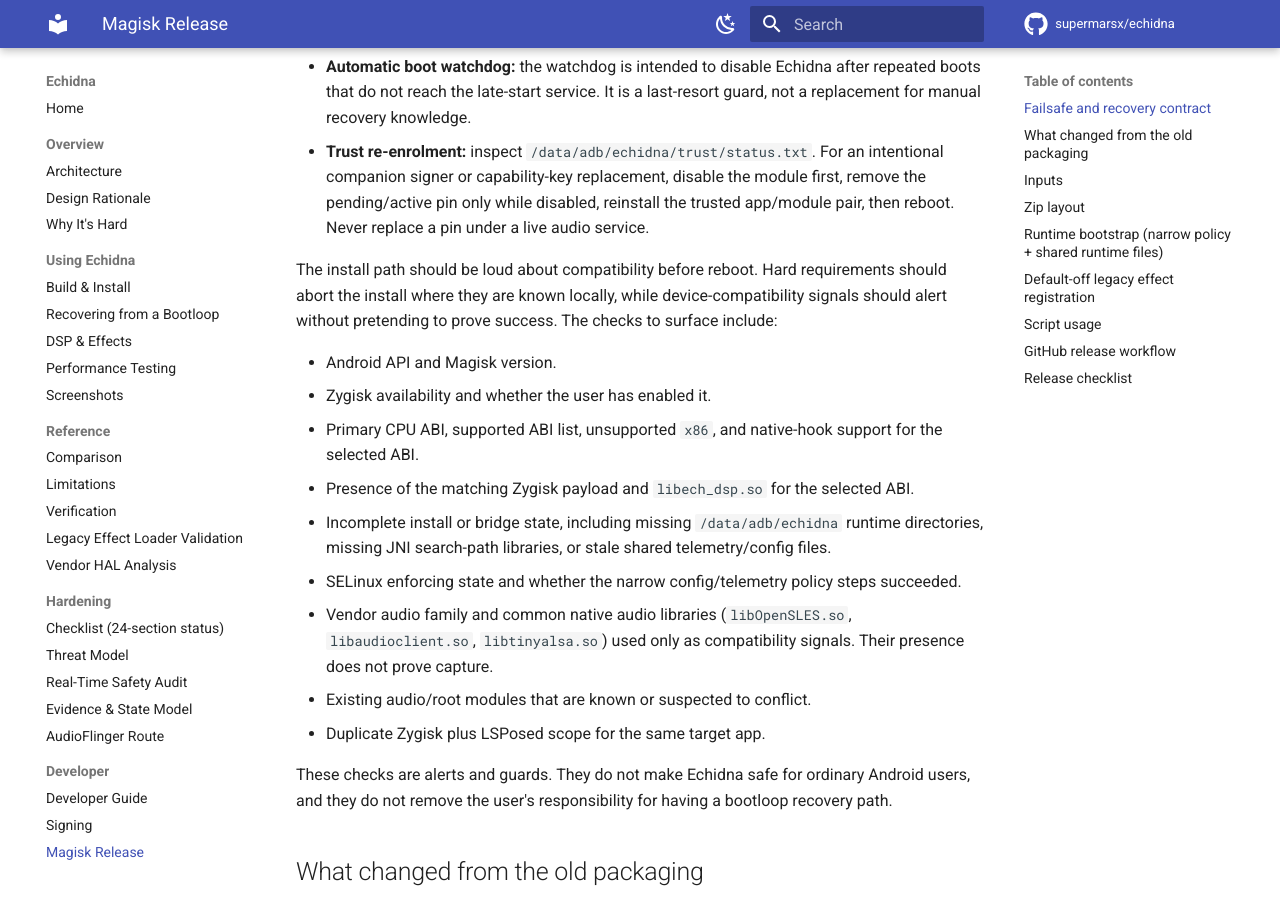
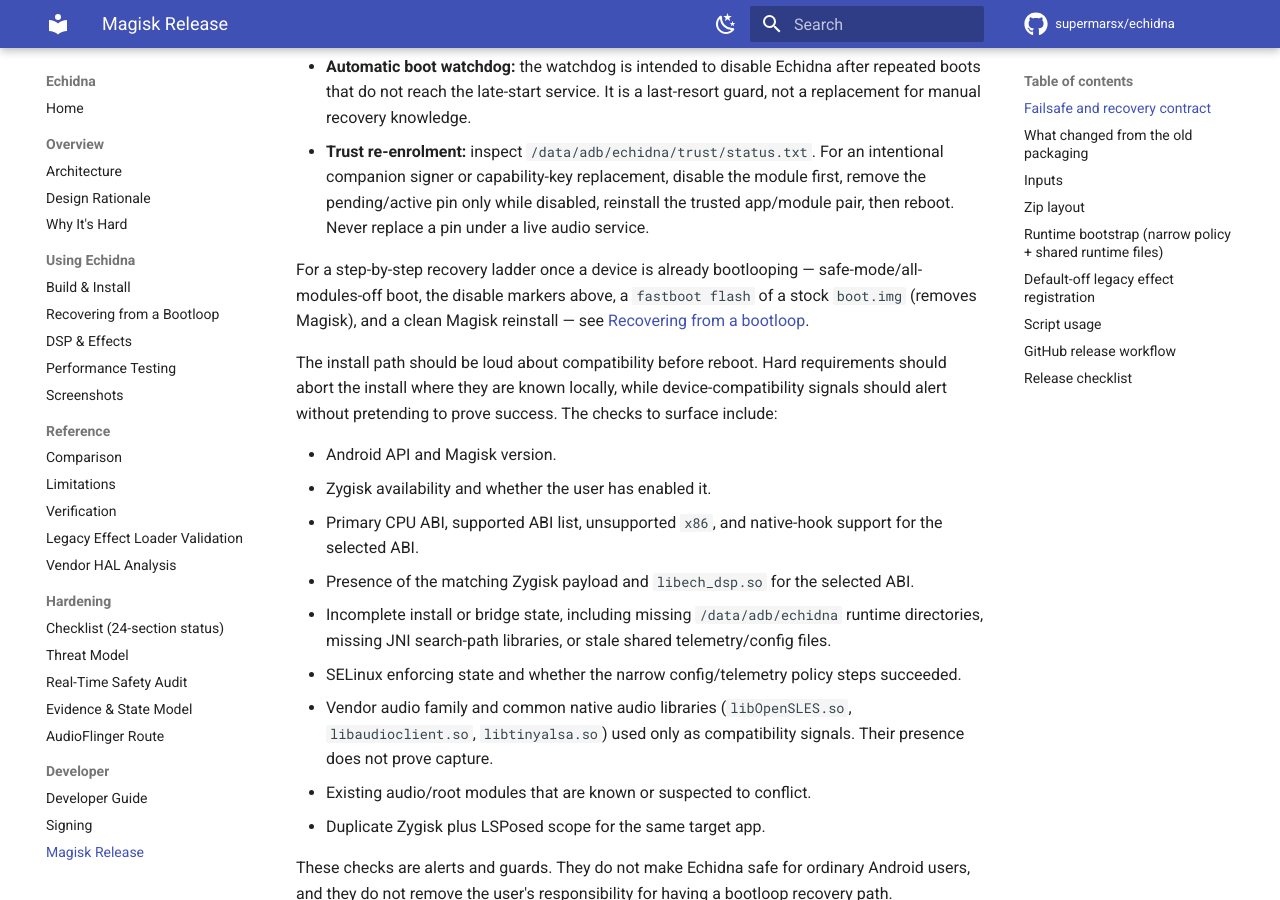
Before and after one commit to supermarsx/echidna, an MkDocs documentation site: the page built from docs/magisk_release.md, in a window 1280 px wide and 900 px high, scrolled down 1209 px. Built offline with MkDocs 1.6.1 and Material for MkDocs 9.7.7, drawn with Linux system fonts in a browser that asks for light colours; comment, search, counter and statistics services are not loaded.

Commit message:
docs: cross-reference the bootloop recovery ladder
Point the recovery warnings in limitations.md, build-install.md, and the
magisk_release.md failsafe/recovery contract at the new
docs/recovery.md so a user who is already bootlooping is routed to the
step-by-step ladder.

```diff
--- a/docs/magisk_release.md
+++ b/docs/magisk_release.md
@@ -49,6 +49,10 @@
   signer or capability-key replacement, disable the module first, remove the pending/active pin only
   while disabled, reinstall the trusted app/module pair, then reboot. Never replace a pin under a
   live audio service.
+
+For a step-by-step recovery ladder once a device is already bootlooping — safe-mode/all-modules-off
+boot, the disable markers above, a `fastboot flash` of a stock `boot.img` (removes Magisk), and a
+clean Magisk reinstall — see [Recovering from a bootloop](recovery.md).
 
 The install path should be loud about compatibility before reboot. Hard requirements should abort
 the install where they are known locally, while device-compatibility signals should alert without
```
Also changed, not shown: docs/build-install.md (+2 -0 lines), docs/limitations.md (+4 -0 lines).
